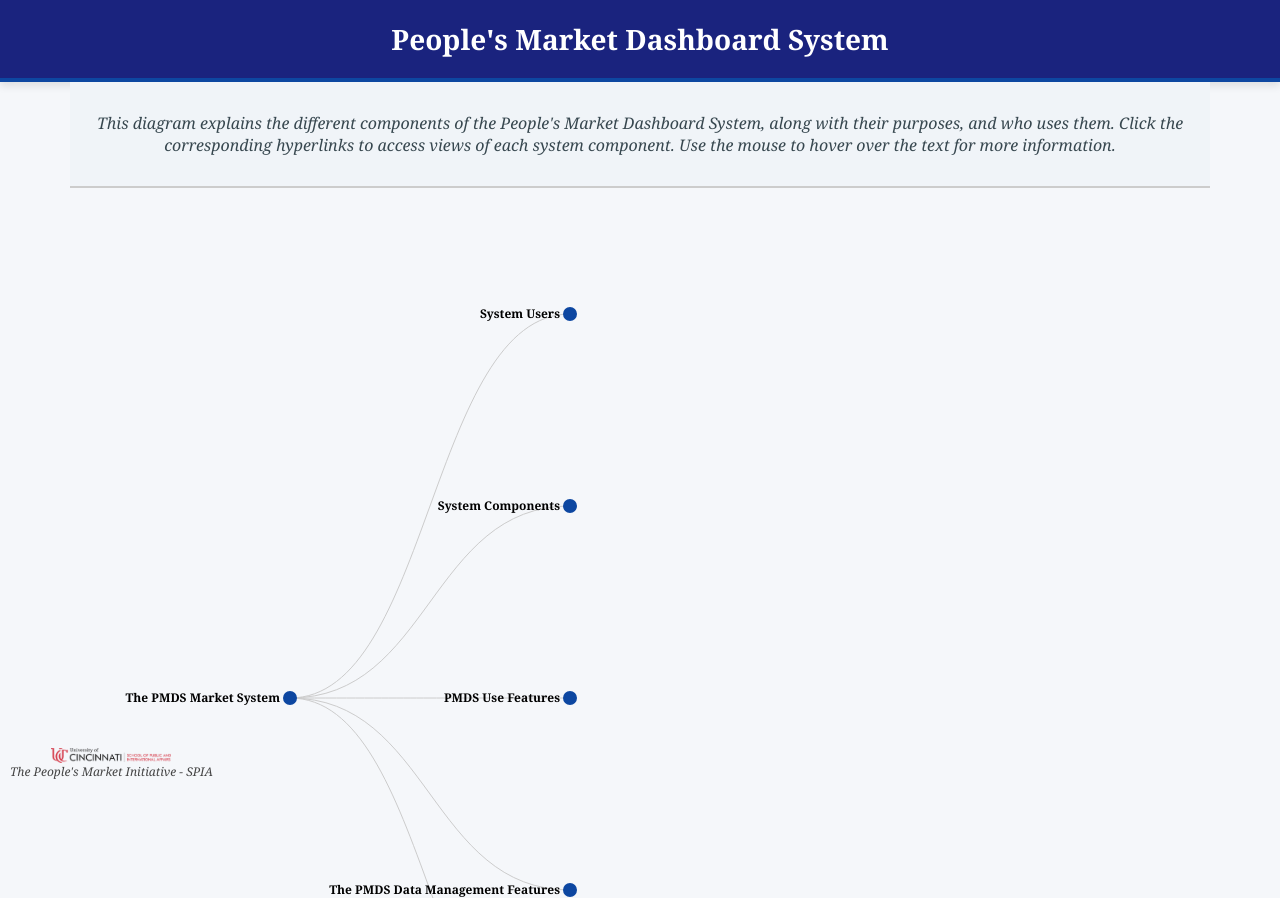
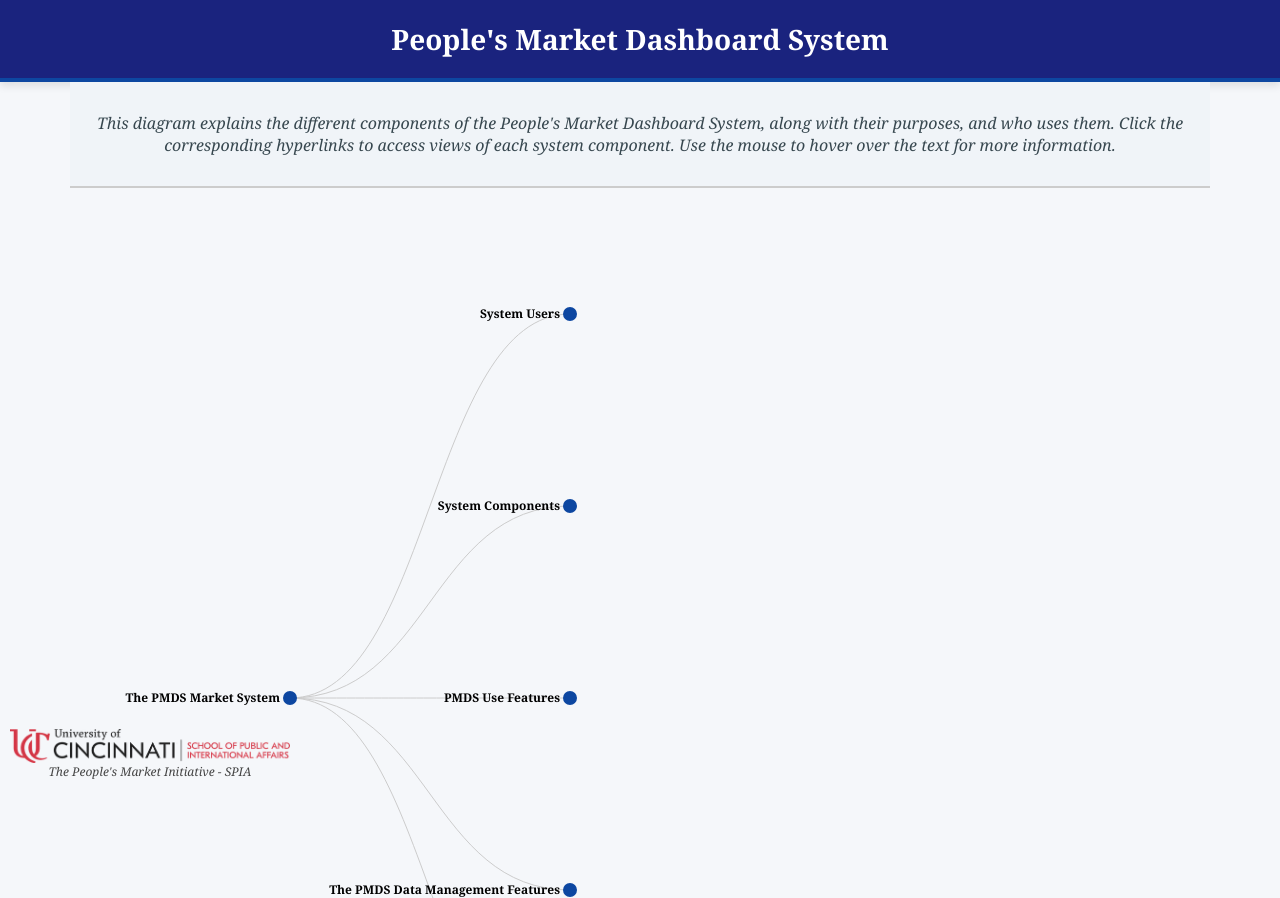
Before and after one commit to Grandhe-Sundhar/Reach-Farmer--Market-updated, a website: page index.html in a window 1280 px wide. Shown: the top 898 px of the page. Drawn offline with Linux system fonts and the light colour scheme.

Commit message:
Update index.html

```diff
--- a/index.html
+++ b/index.html
@@ -32,7 +32,7 @@
       }
 
       #spia-container img {
-        width: 120px;
+        width: 280px;
         opacity: 0.9;
         display: block;
         margin: 0 auto;
```
